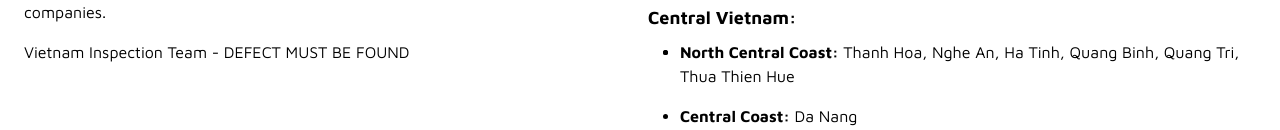
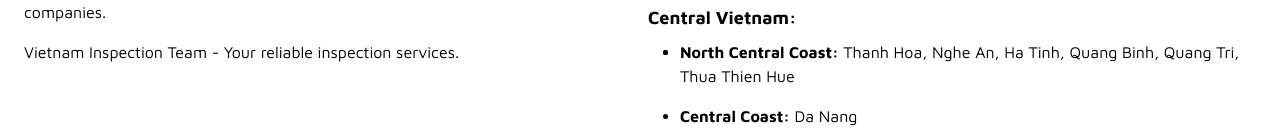
Before and after one commit to arlandme/vni-front_client, a React (Create React App) app: page /about in a window 1280 px wide. Shown: the part 1750-1880 px from the top of the page. Built offline with nearby package versions, Linux system fonts and the light colour scheme; no server answers.

Commit message:
updated 10/01

```diff
--- a/src/components/About/About.jsx
+++ b/src/components/About/About.jsx
@@ -33,7 +33,7 @@ export default function About() {
             Sample drawing (SD) and Full Inspection (FI). We are a perfect choice for quality control and the best partner of inspection service companies.
           </p>
           <p className='mt-4'>
-            Vietnam Inspection Team - DEFECT MUST BE FOUND
+            Vietnam Inspection Team - Your reliable inspection services.
           </p>
         </div>
         <div>
```
